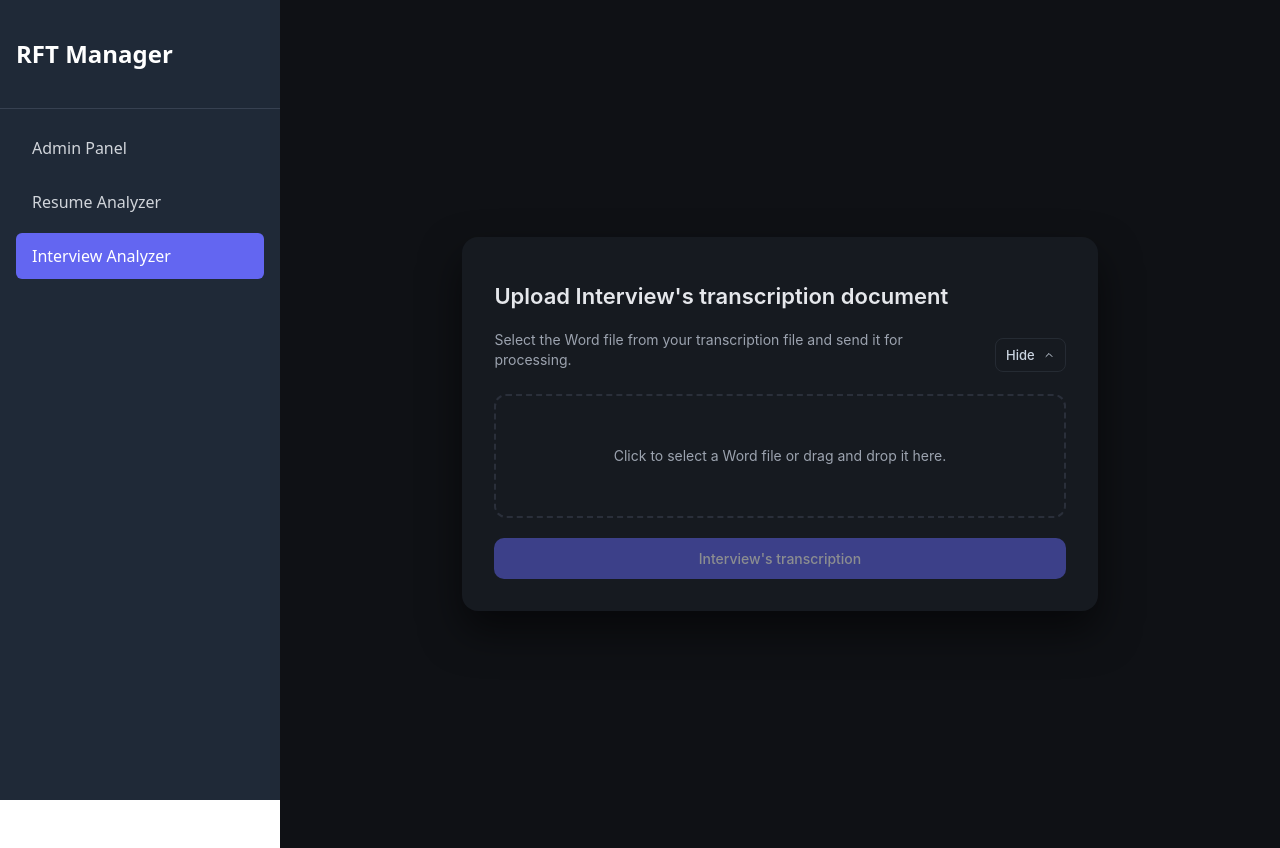
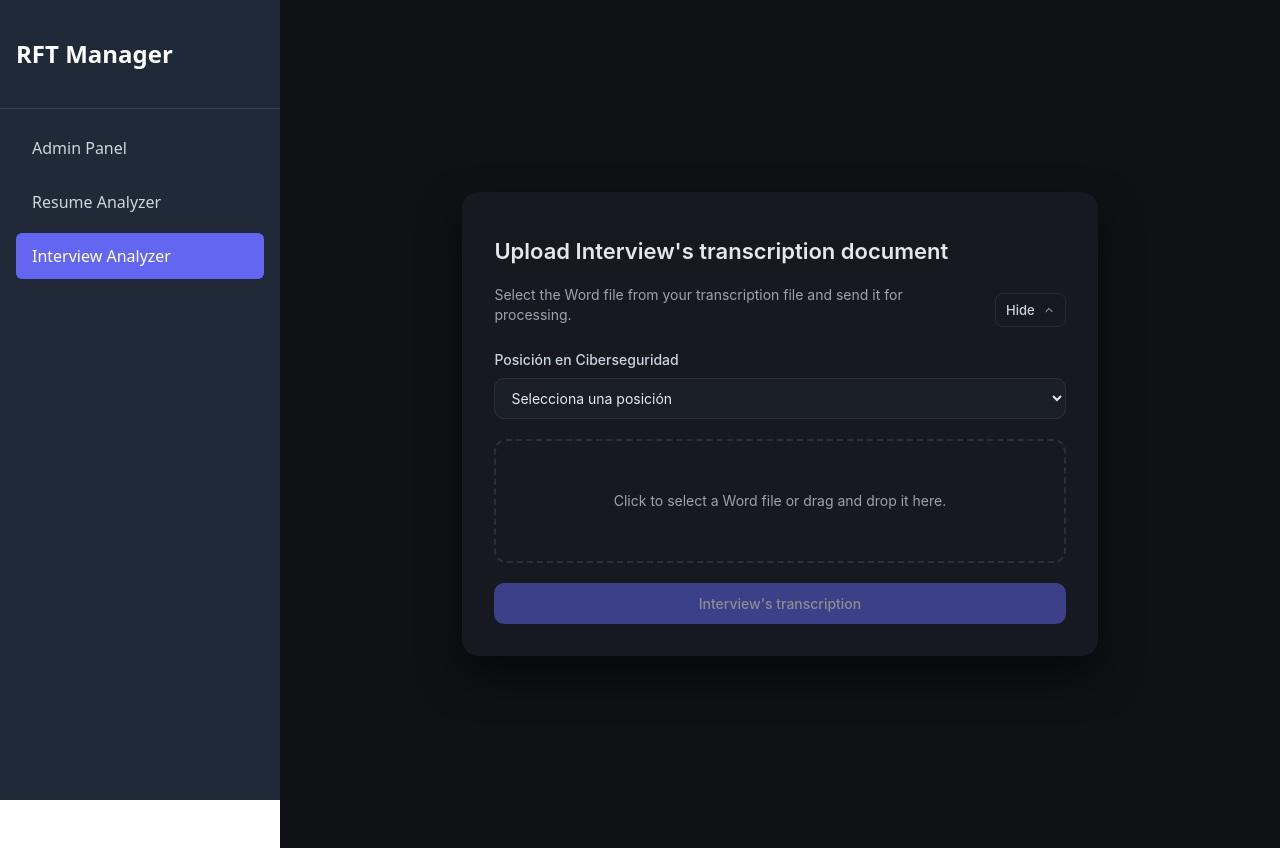
Before and after one commit to jemartinez08/inter-agent, a Vue app in the folder apps/frontend/: page /interview-analyzer in a window 1280 px wide. Built offline with nearby package versions, Linux system fonts and the light colour scheme.

Commit message:
[add] resumePDFUploader

```diff
--- a/apps/frontend/src/components/InterviewPDFUploader.vue
+++ b/apps/frontend/src/components/InterviewPDFUploader.vue
@@ -9,10 +9,29 @@
                 </p>
                 <button class="toggle-button" @click="open = !open" :aria-pressed="open">
                     <span>{{ open ? 'Hide' : 'Show' }}</span>
-                    <svg class="chev" :class="{ 'open': open }" width="12" height="12" viewBox="0 0 24 24" fill="none" xmlns="http://www.w3.org/2000/svg">
-                        <path d="M6 9l6 6 6-6" stroke="currentColor" stroke-width="2" stroke-linecap="round" stroke-linejoin="round"/>
+                    <svg class="chev" :class="{ 'open': open }" width="12" height="12" viewBox="0 0 24 24" fill="none"
+                        xmlns="http://www.w3.org/2000/svg">
+                        <path d="M6 9l6 6 6-6" stroke="currentColor" stroke-width="2" stroke-linecap="round"
+                            stroke-linejoin="round" />
                     </svg>
                 </button>
+            </div>
+
+            <div class="position-selector">
+                <label for="cybersecurity-role" class="role-label">Posición en Ciberseguridad</label>
+                <select id="cybersecurity-role" v-model="selectedRole" class="role-select">
+                    <option value="" disabled>Selecciona una posición</option>
+                    <option value="security-analyst">Security Analyst</option>
+                    <option value="penetration-tester">Penetration Tester</option>
+                    <option value="security-engineer">Security Engineer</option>
+                    <option value="soc-analyst">SOC Analyst</option>
+                    <option value="network-security">Network Security Specialist</option>
+                    <option value="incident-response">Incident Response Specialist</option>
+                    <option value="security-architect">Security Architect</option>
+                    <option value="compliance-officer">Compliance Officer</option>
+                    <option value="vulnerability-manager">Vulnerability Manager</option>
+                    <option value="forensics-analyst">Forensics Analyst</option>
+                </select>
             </div>
 
             <div v-show="open" class="controls">
@@ -27,7 +46,7 @@
                     </span>
                 </label>
 
-                <button class="upload-button" :disabled="!file || loading" @click="uploadPdf">
+                <button class="upload-button" :disabled="!file || !selectedRole || loading" @click="uploadPdf">
                     <template v-if="loading">
                         <div class="progress-wrap">
                             <div class="progress-track">
@@ -67,6 +86,7 @@ const response = ref<{ response: string } | null>(null);
 const isDragging = ref(false);
 const open = ref(true);
 const progress = ref(0);
+const selectedRole = ref<string>("");
 let progressTimer: number | null = null;
 
 function startProgressSimulation() {
@@ -100,7 +120,9 @@ function resetProgressLater() {
 
 const renderedMarkdown = computed(() => {
     if (!response.value) return "";
-    const html: any = marked.parse(response.value.response);
+    const textContent = response.value.response || response.value;
+    if (!textContent || String(textContent).trim() === "") return "";
+    const html: any = marked.parse(String(textContent));
     return DOMPurify.sanitize(html);
 });
 
@@ -120,7 +142,7 @@ function onFileChange(event: Event) {
 }
 
 async function uploadPdf() {
-    if (!file.value) return;
+    if (!file.value || !selectedRole.value) return;
     loading.value = true;
     error.value = null;
     response.value = null;
@@ -129,9 +151,10 @@ async function uploadPdf() {
     try {
         const formData = new FormData();
         formData.append("file", file.value);
+        formData.append("role", selectedRole.value);
         formData.append("action", "process_pdf");
 
-        const res = await fetch("https://inter-agent-backend.vercel.app/api/automation", {
+        const res = await fetch("http://localhost:3001/api/automation", {
             method: "POST",
             body: formData
         });
@@ -141,7 +164,8 @@ async function uploadPdf() {
         }
 
         const apiResponse = await res.json();
-        response.value = apiResponse
+        console.log("Response from API:", apiResponse);
+        response.value = apiResponse || { response: "Procesado correctamente" }
     } catch (err) {
         console.error(err);
         error.value = "Error al enviar el documento";
@@ -231,7 +255,7 @@ function onDrop(event: DragEvent) {
 
 .toggle-button {
     background: transparent;
-    border: 1px solid rgba(148,163,184,0.12);
+    border: 1px solid rgba(148, 163, 184, 0.12);
     color: #cbd5e1;
     padding: 8px 10px;
     border-radius: 8px;
@@ -249,6 +273,47 @@ function onDrop(event: DragEvent) {
 
 .toggle-button .chev.open {
     transform: rotate(180deg);
+}
+
+.position-selector {
+    margin-bottom: 20px;
+}
+
+.role-label {
+    display: block;
+    font-size: 14px;
+    font-weight: 500;
+    color: #cbd5e1;
+    margin-bottom: 8px;
+}
+
+.role-select {
+    width: 100%;
+    padding: 10px 12px;
+    border: 1px solid #2a2f3a;
+    border-radius: 10px;
+    background-color: #1a1f27;
+    color: #e5e7eb;
+    font-size: 14px;
+    font-family: Inter, system-ui, Avenir, Helvetica, Arial, sans-serif;
+    cursor: pointer;
+    transition: all 0.2s ease;
+}
+
+.role-select:hover {
+    border-color: #6366f1;
+    background-color: #1b1f27;
+}
+
+.role-select:focus {
+    outline: none;
+    border-color: #6366f1;
+    box-shadow: 0 0 0 3px rgba(99, 102, 241, 0.1);
+}
+
+.role-select option {
+    background-color: #161a20;
+    color: #e5e7eb;
 }
 
 .controls {
@@ -318,7 +383,7 @@ function onDrop(event: DragEvent) {
 .progress-track {
     flex: 1 1 auto;
     height: 12px;
-    background: rgba(255,255,255,0.06);
+    background: rgba(255, 255, 255, 0.06);
     border-radius: 999px;
     overflow: hidden;
 }
--- a/apps/frontend/src/components/ResumePDFUploader.vue
+++ b/apps/frontend/src/components/ResumePDFUploader.vue
@@ -17,6 +17,23 @@
                 </button>
             </div>
 
+            <div class="position-selector">
+                <label for="cybersecurity-role" class="role-label">Posición en Ciberseguridad</label>
+                <select id="cybersecurity-role" v-model="selectedRole" class="role-select">
+                    <option value="" disabled>Selecciona una posición</option>
+                    <option value="security-analyst">Security Analyst</option>
+                    <option value="penetration-tester">Penetration Tester</option>
+                    <option value="security-engineer">Security Engineer</option>
+                    <option value="soc-analyst">SOC Analyst</option>
+                    <option value="network-security">Network Security Specialist</option>
+                    <option value="incident-response">Incident Response Specialist</option>
+                    <option value="security-architect">Security Architect</option>
+                    <option value="compliance-officer">Compliance Officer</option>
+                    <option value="vulnerability-manager">Vulnerability Manager</option>
+                    <option value="forensics-analyst">Forensics Analyst</option>
+                </select>
+            </div>
+
             <div v-show="open" class="controls">
                 <label class="file-drop" :class="{ 'is-dragging': isDragging }" @dragenter.prevent="onDragEnter"
                     @dragover.prevent @dragleave.prevent="onDragLeave" @drop.prevent="onDrop">
@@ -29,7 +46,7 @@
                     </span>
                 </label>
 
-                <button class="upload-button" :disabled="!file || loading" @click="uploadPdf">
+                <button class="upload-button" :disabled="!file || !selectedRole || loading" @click="uploadPdf">
                     <template v-if="loading">
                         <div class="progress-wrap">
                             <div class="progress-track">
@@ -69,6 +86,7 @@ const response = ref<{ response: string } | null>(null);
 const isDragging = ref(false);
 const open = ref(true);
 const progress = ref(0);
+const selectedRole = ref<string>("");
 let progressTimer: number | null = null;
 
 function startProgressSimulation() {
@@ -122,7 +140,7 @@ function onFileChange(event: Event) {
 }
 
 async function uploadPdf() {
-    if (!file.value) return;
+    if (!file.value || !selectedRole.value) return;
     loading.value = true;
     error.value = null;
     response.value = null;
@@ -131,6 +149,7 @@ async function uploadPdf() {
     try {
         const formData = new FormData();
         formData.append("cv", file.value);
+        formData.append("role", selectedRole.value);
         formData.append("action", "process_pdf");
 
         const res = await fetch("http://localhost:3001/api/parse-cv", {
@@ -251,6 +270,47 @@ function onDrop(event: DragEvent) {
 
 .toggle-button .chev.open {
     transform: rotate(180deg);
+}
+
+.position-selector {
+    margin-bottom: 20px;
+}
+
+.role-label {
+    display: block;
+    font-size: 14px;
+    font-weight: 500;
+    color: #cbd5e1;
+    margin-bottom: 8px;
+}
+
+.role-select {
+    width: 100%;
+    padding: 10px 12px;
+    border: 1px solid #2a2f3a;
+    border-radius: 10px;
+    background-color: #1a1f27;
+    color: #e5e7eb;
+    font-size: 14px;
+    font-family: Inter, system-ui, Avenir, Helvetica, Arial, sans-serif;
+    cursor: pointer;
+    transition: all 0.2s ease;
+}
+
+.role-select:hover {
+    border-color: #6366f1;
+    background-color: #1b1f27;
+}
+
+.role-select:focus {
+    outline: none;
+    border-color: #6366f1;
+    box-shadow: 0 0 0 3px rgba(99, 102, 241, 0.1);
+}
+
+.role-select option {
+    background-color: #161a20;
+    color: #e5e7eb;
 }
 
 .controls {
```
Also changed, not shown: 1 other file (tests, documents, lock files or other folders).
